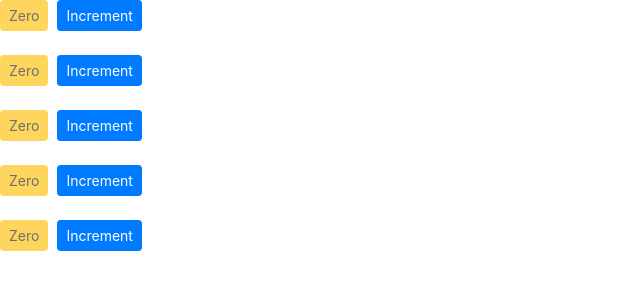
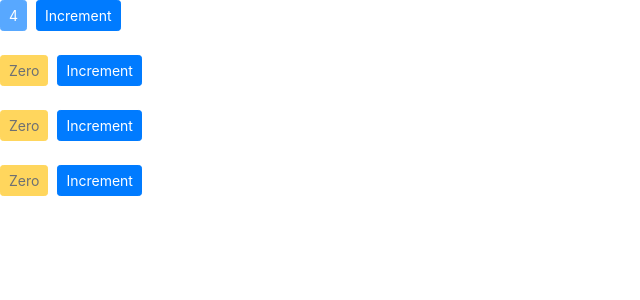
Before and after one commit to tuhinssam/ReactCounterApp, a React (Create React App) app: page / in a window 1280 px wide. Shown: the top 300 px of the page, without its empty margins (0-640 px from the left). Built offline with nearby package versions, Linux system fonts and the light colour scheme.

Commit message:
- state id and value added

```diff
--- a/src/components/counter.jsx
+++ b/src/components/counter.jsx
@@ -1,7 +1,7 @@
 import React, { Component } from 'react';
 class Counter extends Component {
     state = {
-        count: 0,
+        count: this.props.value,
         imageUrl: 'https://picsum.photos/200',
         tags: []
      }
@@ -13,16 +13,16 @@ class Counter extends Component {
     // }
 
     render() {
+        console.log("props",this.props);
 
         return (
         <React.Fragment>
-            {/* <p className={this.getBadgeClasses()}>{this.formatCount()}</p> */}
             <a href="#" className={this.getBadgeClasses()} tabindex="-1" role="button" aria-disabled="true">{this.formatCount()}</a>
             <span>&nbsp;&nbsp;</span>
             <button
             onClick={(product) => this.handleIncrement()}
             className="btn btn-primary btn-sm">Increment
-            </button>
+            </button> <br/><br/>
         </React.Fragment>
         );
     }
--- a/src/components/counters.jsx
+++ b/src/components/counters.jsx
@@ -2,15 +2,22 @@ import React, { Component } from 'react';
 import Counter from './counter';
 
 class Counters extends Component {
-    state = {  }
+    state = {
+        counters:[
+            {id:1, value:4},
+            {id:2, value:0},
+            {id:3, value:0},
+            {id:4, value:0}
+        ]
+     };
+
     render() {
         return (
             <div>
-                <Counter /><br/><br/>
-                <Counter /><br/><br/>
-                <Counter /><br/><br/>
-                <Counter /><br/><br/>
-                <Counter />
+                {this.state.counters.map(obj =>
+                <Counter key={obj.id} value={obj.value}>
+                    <h4>Counter #{obj.id}</h4>
+                </Counter>)}
             </div>
          );
     }
```
